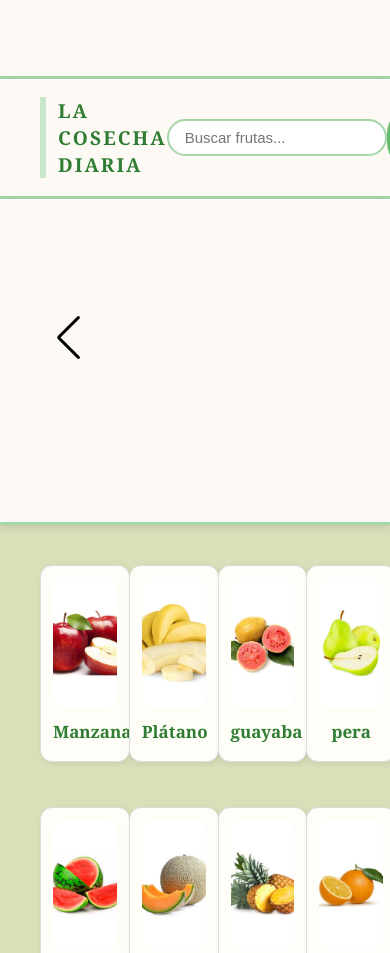
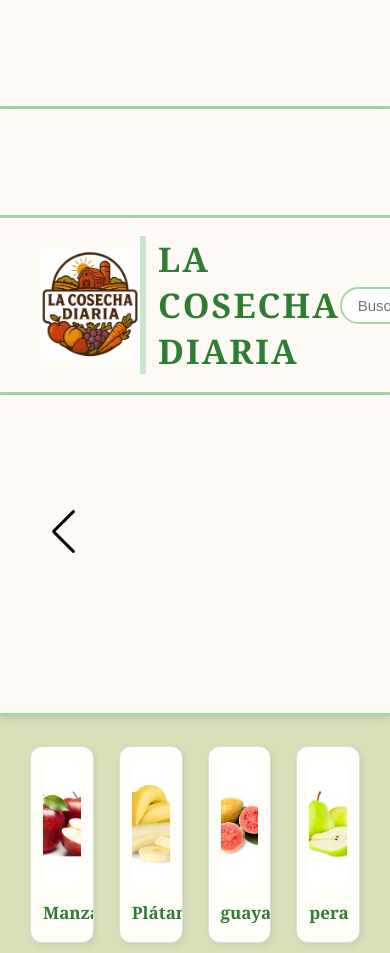
Before and after one commit to AXEL24234234/weblacosecha_, a plain HTML site: page index.html in a window 390 px wide. Shown: the top 953 px of the page. Drawn offline with nearby package versions, Linux system fonts and the light colour scheme.

Commit message:
Add files via upload

```diff
--- a/index.html
+++ b/index.html
@@ -33,6 +33,19 @@
 </script>
 
 </head>
+<header>
+<div class="resolucion">
+        <div class="desktop">
+
+        </div>
+        <div class="tablet">
+
+        </div>
+        <div class="movil">
+
+        </div>
+    </div>
+    </header>
 <body>
   <header>
   <div class="resolucion">
--- a/style.css
+++ b/style.css
@@ -405,20 +405,7 @@ footer {
     box-sizing: border-box;
 }
 
-@media (max-width: 480px) {
-  .item {
-    width: 100%;
-    max-width: none;
-  }
 
-  header .logo h1 {
-    font-size: 1.2rem;
-  }
-
-  #buscador {
-    width: 95%;
-  }
-}
 
 /* Por defecto: todo oculto */
 .desktop,
@@ -426,7 +413,32 @@ footer {
 .movil {
     display: none;
 }
+@media (max-width: 767px) {
+  .movil {
+    display: block;            /* Mostrar contenido móvil */
+    text-align: center;        /* Centrar texto horizontalmente */
+    padding: 15px;             /* Espaciado interno */
+  }
 
+  .movil h1, .movil p {
+    margin: 10px 0;            /* Separación entre títulos y párrafos */
+    font-size: 1.5rem;         /* Ajuste de tamaño para móviles */
+  }
+
+  /* Si tienes botones dentro de .movil */
+  .movil .btn-1 {
+    display: inline-block;
+    margin: 10px auto;         /* Centrado horizontal */
+  }
+
+  /* Si hay imágenes dentro de .movil */
+  .movil img {
+    max-width: 90%;
+    height: auto;
+    display: block;
+    margin: 0 auto;           /* Centrar imagen */
+  }
+}
 
 /* Tablet (768px a 990px) */
 @media (min-width: 768px) and (max-width: 990px) {
@@ -632,39 +644,3 @@ header {
     .oculto {
       display: none;
     }
-body {
-  font-size: 16px;
-}
-
-/* Ajustes para tablet (max-width 768px) */
-@media (max-width: 768px) {
-  body {
-    font-size: 14px;
-  }
-  .container {
-    padding: 10px;
-  }
-}
-
-/* Ajustes para móvil (max-width 480px) */
-@media (max-width: 480px) {
-  body {
-    font-size: 12px;
-  }
-  .container {
-    padding: 5px;
-  }
-  .container {
-  display: flex;
-  flex-wrap: wrap; /* Para que los elementos bajen si no caben */
-  justify-content: center;
-}
-.item {
-  flex: 1 1 200px; /* Crece, se encoge y ancho base 200px */
-  margin: 10px;
-}
-img {
-  max-width: 100%;
-  height: auto;
-}
-}
```
